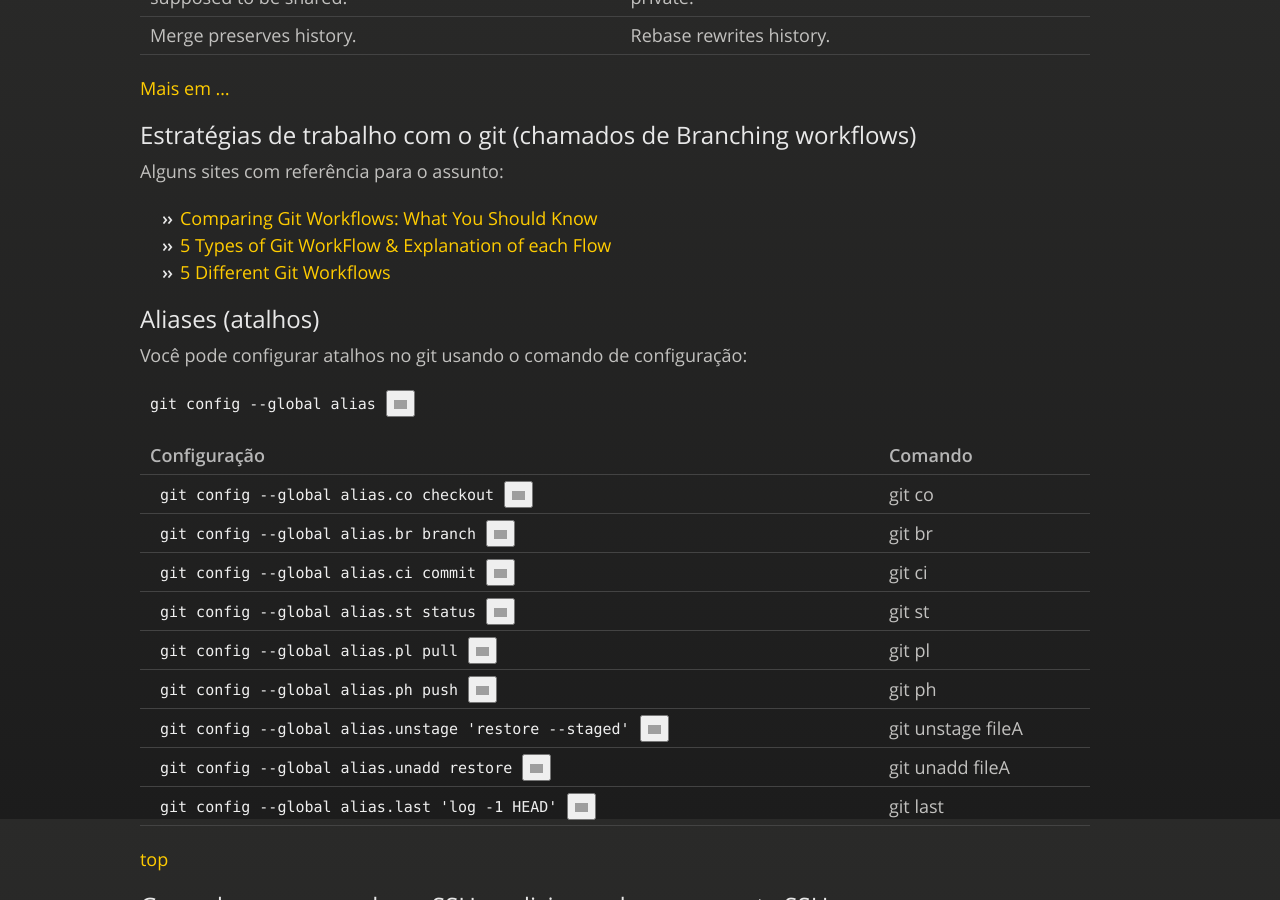
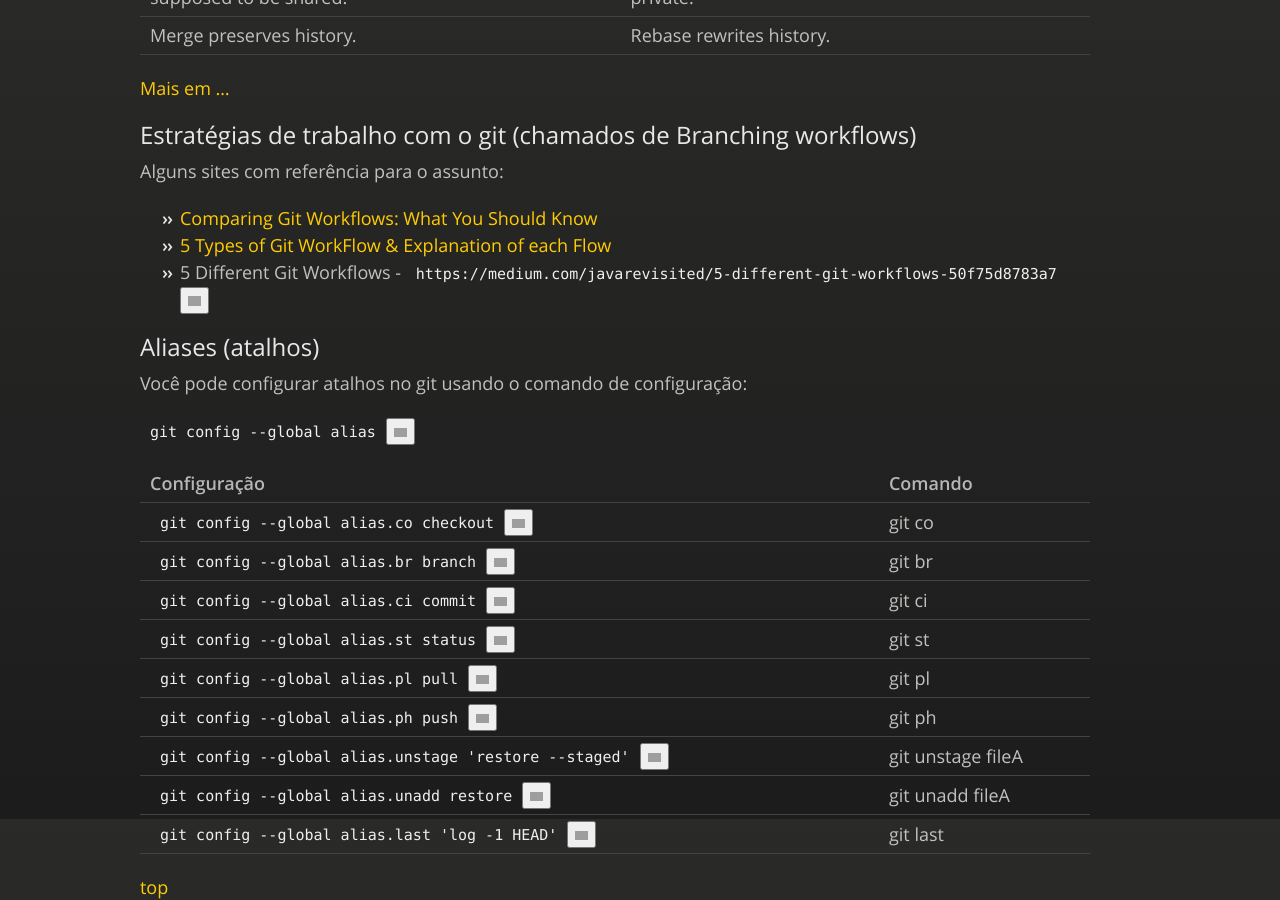
Before and after one commit to JeannAndrade/jeannandrade.github.io, a Jekyll site: the page built from content/git/index.md, in a window 1280 px wide and 900 px high, scrolled down 21681 px. Built offline with Jekyll 4.4.1, drawn with Linux system fonts in a browser that asks for light colours; nearby versions of some CDN libraries; comment, search, counter and statistics services are not loaded; our own code applies the rules of GitHub Pages for plain Markdown files; grey boxes are pictures that could not be loaded.

```diff
--- a/content/git/index.md
+++ b/content/git/index.md
@@ -825,7 +825,7 @@ Alguns sites com referência para o assunto:
 
 * [Comparing Git Workflows: What You Should Know](https://www.atlassian.com/git/tutorials/comparing-workflows)
 * [5 Types of Git WorkFlow & Explanation of each Flow](https://razorops.com/blog/5-types-of-git-workflow-&-explanation-of-each-flow)
-* [5 Different Git Workflows](https://medium.com/javarevisited/5-different-git-workflows-50f75d8783a7)
+* 5 Different Git Workflows - `https://medium.com/javarevisited/5-different-git-workflows-50f75d8783a7`
 
 <!-- TOC --><a name="aliases-atalhos"></a>
 
```
Also changed, not shown: content/linux/terminal/index.md (+1 -1 lines), README.md.
